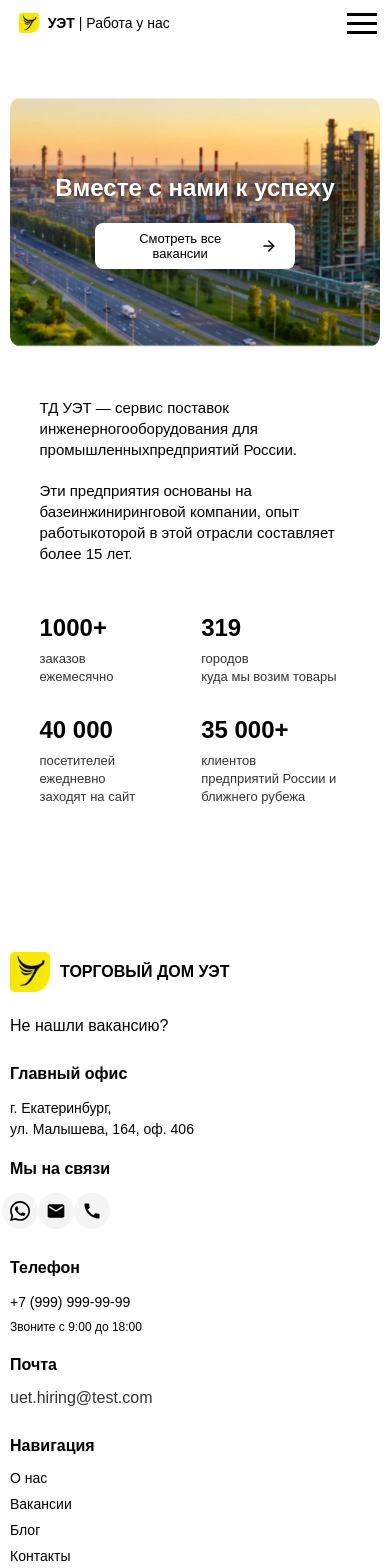
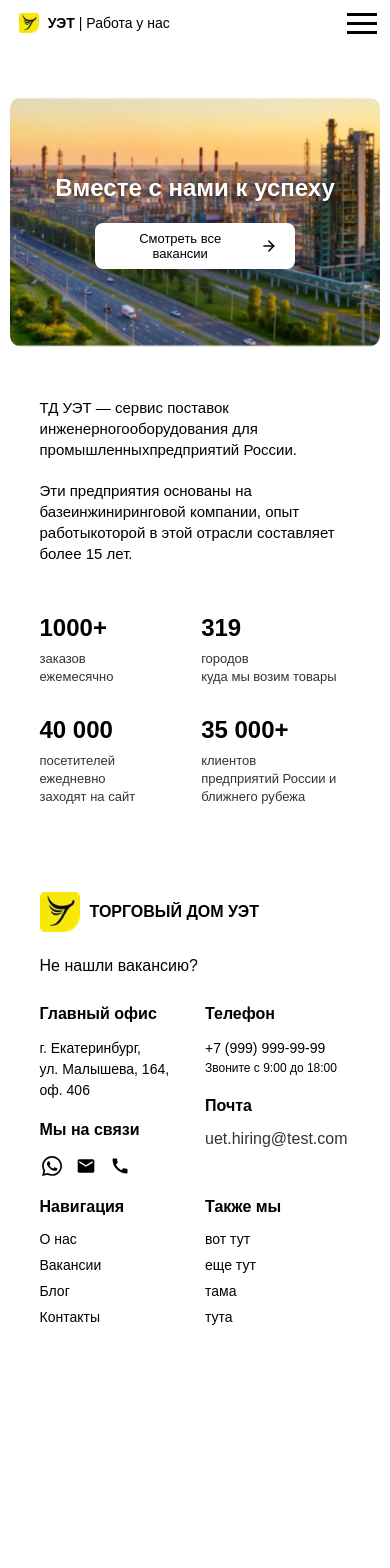
Before and after one commit to acuraels/yet-hr-platform-frontend, a React (Vite) app: page /yet-hr-platform-frontend/home in a window 390 px wide. Shown: the top 1568 px of the page. After the commit the page ends 1350 px from the top, so only its background shows below. Built offline with nearby package versions, Linux system fonts and the light colour scheme; a web font is replaced by a local one.

Commit message:
home-page-done-commit

```diff
--- a/src/components/Footer/Footer.css
+++ b/src/components/Footer/Footer.css
@@ -75,6 +75,15 @@
     margin-bottom: 5px;
 }
 
+.footer__phone {
+    color: #000;
+    transition: color 0.3s ease;
+}
+
+.footer__phone:hover {
+    color: #cac83f;
+}
+
 .footer__text-small {
     font-size: 14px;
 }
@@ -82,7 +91,7 @@
 .footer__contact-icons {
     display: flex;
     margin-top: 10px;
-    margin-left: -8px;
+    gap: 10px;
 }
 
 .footer__icon-link {
@@ -91,8 +100,6 @@
     justify-content: center;
     width: 40px;
     height: 40px;
-    border-radius: 50%;
-    background-color: #f5f5f5;
     transition: background-color 0.3s ease, transform 0.3s ease;
 }
 
@@ -137,7 +144,8 @@
 /* Адаптивность для планшетов */
 @media (max-width: 992px) {
     .footer__container {
-        padding: 0 15px;
+        padding: 0 20px 0;
+        max-width: 90%;
     }
 
     .footer__column {
@@ -170,19 +178,38 @@
         margin-top: 10px;
     }
 
+    /* Вместо flex-direction: column; делаем две колонки */
     .footer__content {
-        flex-direction: column;
-        gap: 30px;
+        flex-direction: row;
+        /* В строку */
+        flex-wrap: wrap;
+        /* Разрешаем перенос */
+        gap: 20px;
+        /* Отступ между колонками */
     }
 
     .footer__column {
-        width: 100%;
+        width: calc(50% - 10px);
+        /* Каждая колонка ~50% */
+        min-width: auto;
+        /* Убираем жёсткий min-width */
         margin-bottom: 0;
+        /* Можно скорректировать при желании */
     }
 
     .footer__heading-contact,
     .footer__heading-email {
         margin-top: 20px;
+    }
+
+    .footer__icon-link {
+        width: 24px;
+        height: 24px;
+    }
+
+    .footer__icon {
+        width: 20px;
+        height: 20px;
     }
 }
 
@@ -190,10 +217,6 @@
 @media (max-width: 480px) {
     .footer {
         padding: 25px 0;
-    }
-
-    .footer__container {
-        padding: 0 10px;
     }
 
     .footer__logo-text {
@@ -217,8 +240,8 @@
     }
 
     .footer__icon-link {
-        width: 36px;
-        height: 36px;
+        width: 24px;
+        height: 24px;
     }
 
     .footer__icon {
--- a/src/components/Footer/Footer.jsx
+++ b/src/components/Footer/Footer.jsx
@@ -43,7 +43,7 @@ const Footer = () => {
 
                     <div className="footer__column">
                         <h3 className="footer__heading">Телефон</h3>
-                        <p className="footer__text">+7 (999) 999-99-99</p>
+                        <a href="tel:+79999999999" className="footer__text footer__phone">+7 (999) 999-99-99</a>
                         <p className="footer__text footer__text-small">Звоните с 9:00 до 18:00</p>
 
                         <h3 className="footer__heading footer__heading-email">Почта</h3>
--- a/src/components/HomePage/HomePageMain.css
+++ b/src/components/HomePage/HomePageMain.css
@@ -188,7 +188,7 @@
     .home-page__stats-container {
         flex-direction: column;
         gap: 40px;
-        padding: 0 20px 60px;
+        padding: 0 20px 0;
     }
 
     .home-page__company-info {
```
